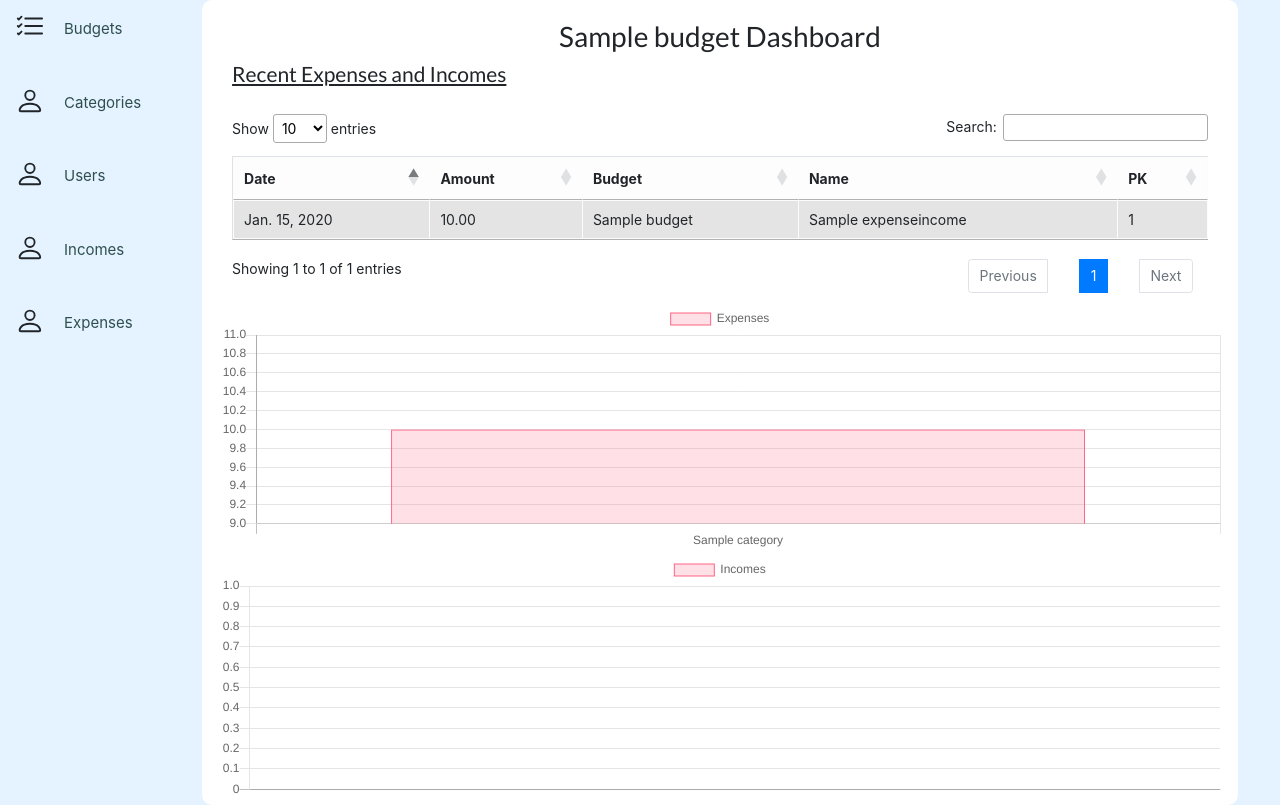
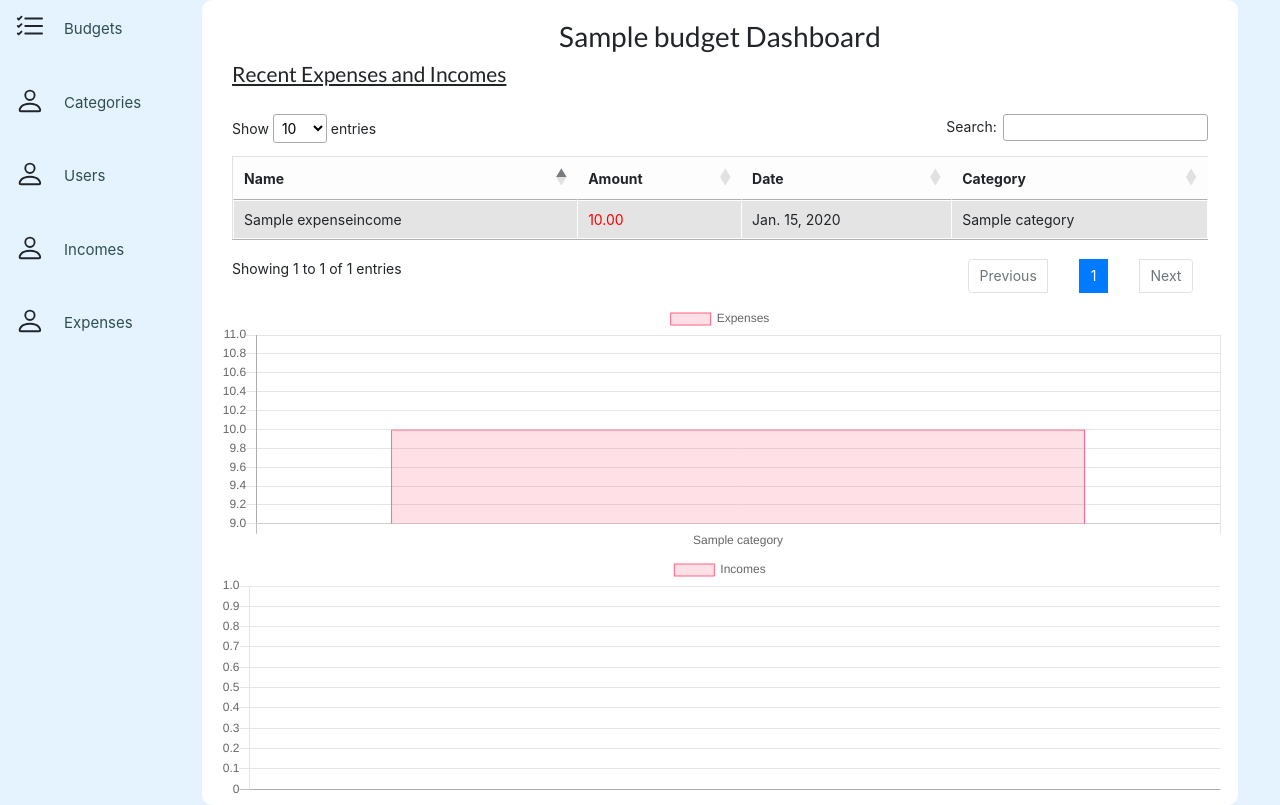
Before and after one commit to bartek412/household_budget, a Django app: page /budgets/1/ in a window 1280 px wide. Shown: the part 53-858 px from the top of the page. Run offline with Django 4.2, Linux system fonts and the light colour scheme; a user stored in the database is signed in; tables that the repository leaves empty hold one stand-in row (values such as "Sample post"); some libraries are stand-ins or nearby versions.

Commit message:
Minor fixes

```diff
--- a/budget_app/templates/budget_app/view_budget.html
+++ b/budget_app/templates/budget_app/view_budget.html
@@ -260,22 +260,24 @@
   <table id ="myTable" class="table table-light table-striped table-bordered table-sm">
     <thead>
       <tr>
+        <th class="th-sm">Name</th>
+        <th class="th-sm">Amount</th>
         <th class="th-sm">Date</th>
-        <th class="th-sm">Amount</th>
-        <th class="th-sm">Budget</th>
-        <th class="th-sm">Name</th>
-        <th class="th-sm">PK</th>
+        <th class="th-sm">Category</th>
       </tr>
     </thead>
     <tbody>
     {% if d %}
     {% for i in expenseincome %}
       <tr>
+        <td>{{i.name}}</td>
+        {% if i.category_id.is_income_category %}
+            <td style="color:green">{{i.amount}}</td>
+        {% else %}
+            <td style="color:red">{{i.amount}}</td>
+        {% endif %}
         <td>{{i.date}}</td>
-        <td>{{i.amount}}</td>
-        <td>{{i.budget_id}}</td>
-        <td>{{i.name}}</td>
-        <td>{{i.pk}}</td>
+        <td>{{i.category_id}}</td>
       </tr>
     {% endfor %}
     {% endif %}
```
